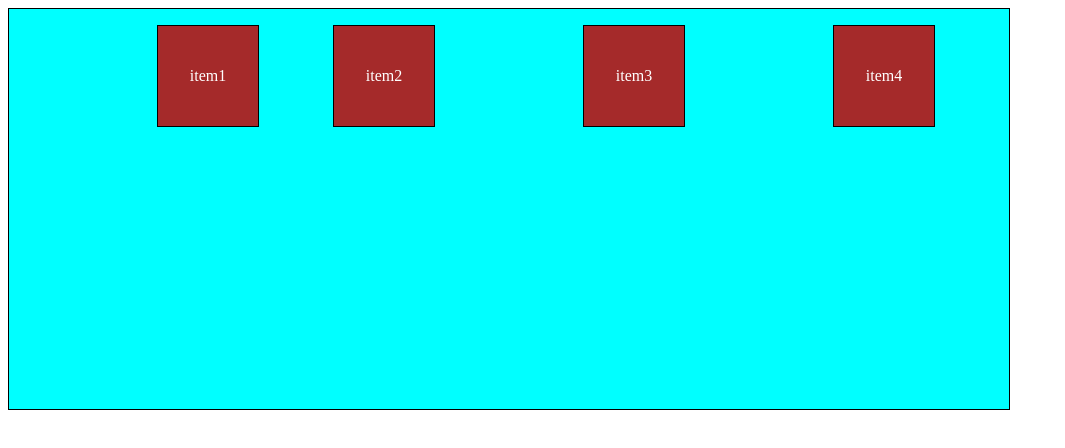
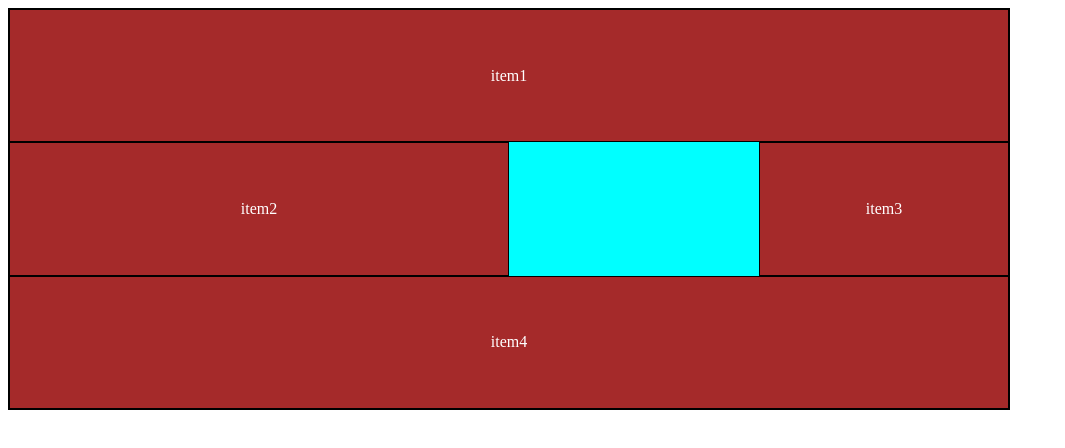
Before and after one commit to SalazarSlytherin13/CSS-CSE29, a plain HTML site: page grid.html in a window 1280 px wide. Shown: the whole page, without its empty margins (0-1065 px from the left). Drawn offline with Linux system fonts and the light colour scheme.

Commit message:
grid.html

```diff
--- a/grid.html
+++ b/grid.html
@@ -12,21 +12,22 @@
             width: 1000px;
             background-color: aqua;
             border: 1px solid black;
-            /* grid-template-columns: 1fr 1fr 1fr 1fr;
-         */
-         grid-template-columns: repeat(4,1fr);
+             grid-template-columns: 1fr 1fr 1fr 1fr;
+             grid-template-rows: auto;
+
+        grid-template-columns: repeat(4,1fr);
          grid-template-rows: repeat(3,1fr);
-         /* grid-template-areas: "header header header header" "main main . sidebar"
-         "footer footer footer footer"; */
-         justify-items: center;
-         align-items: center;
+          grid-template-areas: "header header header header" "main main . sidebar"
+         "footer footer footer footer";
+         justify-content: center;
+         /* align-items: center; */
 
 
 
         }
         .item{
-             height: 100px;
-            width: 100px;
+            /* height: 100px;
+            width: 100px;  */
             background-color: brown;
             border: 1px solid black;
             text-align: center;
@@ -34,17 +35,18 @@
             color: white;
         }
         .item1{
-            /* grid-area:header; */
-            justify-self:end;
+             grid-area: header;
+            /* justify-self:end; */
+
         }
         .item2{
-
+            grid-area: main;
         }
         .item3{
-            /* grid-area: sidebar; */
+             grid-area: sidebar;
         }
         .item4{
-            /* grid-area: footer; */
+             grid-area: footer;
         }
     </style>
 </head>
```
